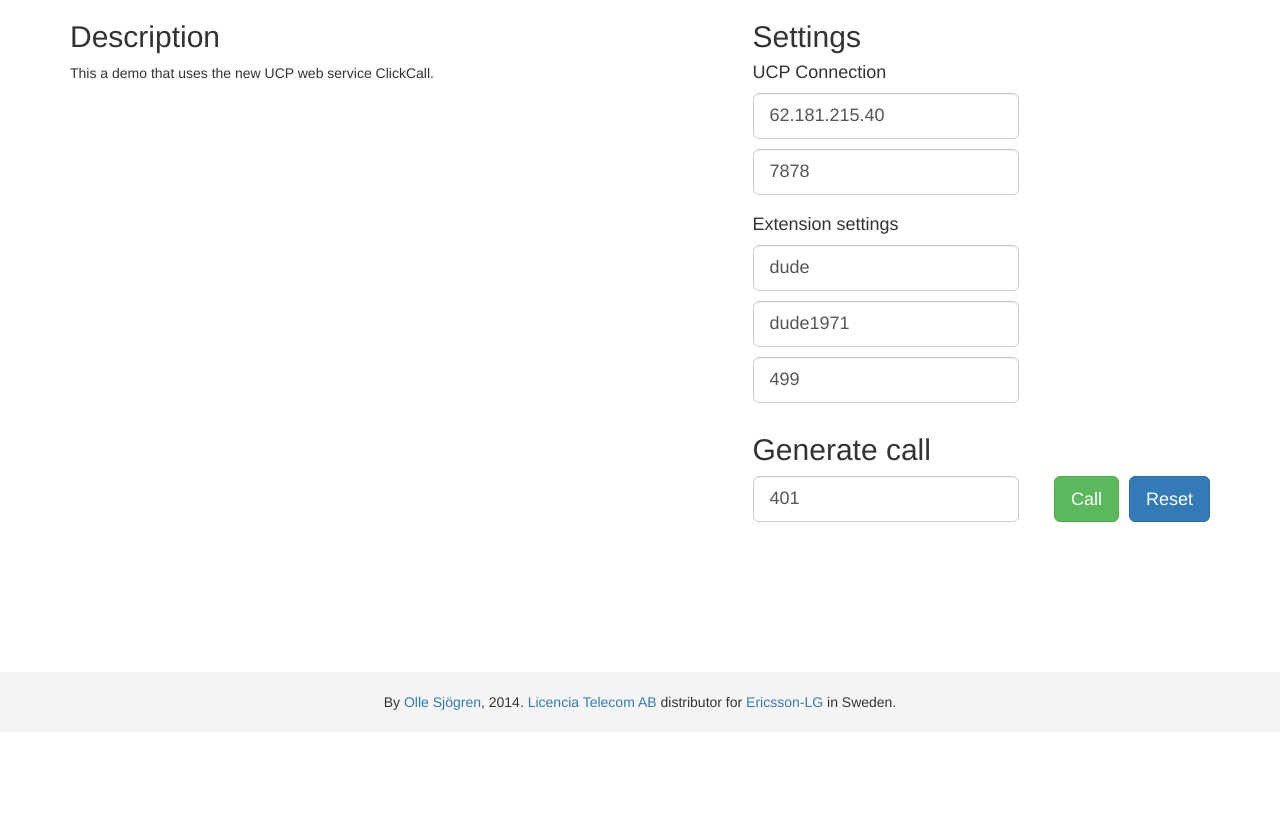
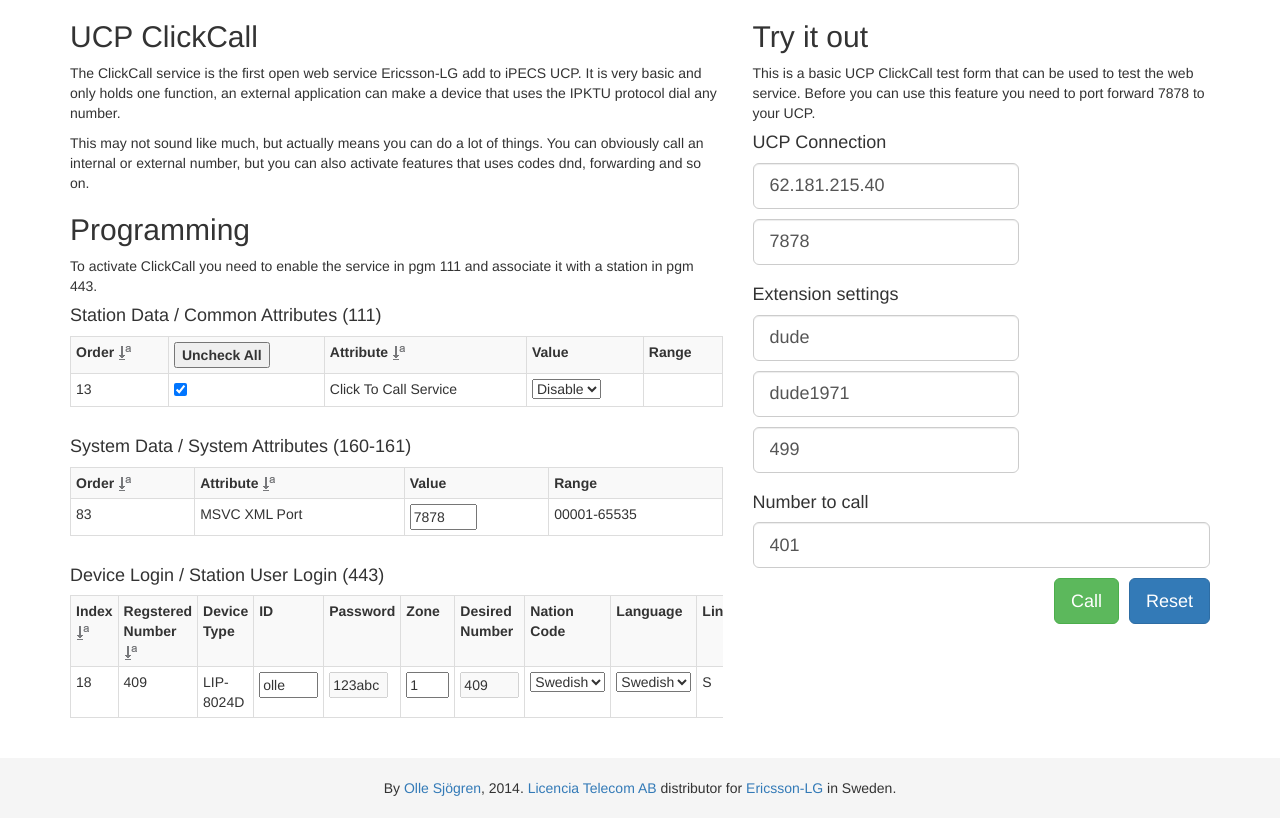
Before and after one commit to bonomali/ucp-clickcall-demo, a PHP site: page / in a window 1280 px wide. Shown: the part 68-886 px from the top of the page. Before the commit the page ends 778 px from the top, so only its background shows below. Run offline with PHP 8.4, Linux system fonts and the light colour scheme; some libraries are stand-ins or nearby versions.

Commit message:
Div test fixes

```diff
--- a/html/index.php
+++ b/html/index.php
@@ -49,17 +49,57 @@
       <!-- Description -->
       <div class="col-md-7">
 
-        <h2>Description</h2>
-        <p>This a demo that uses the new UCP web service ClickCall.</p>
+        <h2>UCP ClickCall</h2>
+        <p>The ClickCall service is the first open web service Ericsson-LG add to iPECS UCP. It is very basic and only holds one function, an external application can make a device that uses the IPKTU protocol dial any number.</p>
+        <p>This may not sound like much, but actually means you can do a lot of things. You can obviously call an internal or external number, but you can also activate features that uses codes dnd, forwarding and so on.</p>
+
+        <h2>Programming</h2>
+        <p>To activate ClickCall you need to enable the service in pgm 111 and associate it with a station in pgm 443.</p>
+
+
+<h4>Station Data / Common Attributes (111)</h4>
+<div class="scroller">
+<table class="table table-striped table-bordered table-hover table-condensed"><tbody>
+<tr bgcolor="#d9edf7" align="center" key="pgm111_mktbl"><th class="sort_num"> Order <img class="img_asce" src="licencia/sort_asce.png"><img style="display:none;" class="img_desc" src="licencia/sort_desc.png"></th><th> <input type="button" value="Uncheck All" class="btn_checkall" name="undefined"> </th><th class="sort_str"> Attribute <img class="img_asce" src="licencia/sort_asce.png"><img style="display:none;" class="img_desc" src="licencia/sort_desc.png"></th><th> Value </th><th> Range </th></tr>
+<tr key="pgm111_clickcall"><td> 13 </td><td> <input type="checkbox" value="undefined" class="chk_checkall" name="undefined" checked="checked"> </td><td> Click To Call Service </td><td> <select class="undefined" name="CLICKCALL"><option selected="" value="0">Disable</option><option value="1">Enable</option></select> </td><td>  </td></tr>
+</tbody></table>
+</div>
+
+<h4>System Data / System Attributes (160-161)</h4>
+<div class="scroller">
+<table class="table table-striped table-bordered table-hover table-condensed"><tbody>
+<tr bgcolor="#d9edf7" align="center" key="pgm160_mktbl"><th class="sort_num"> Order <img class="img_asce" src="licencia/sort_asce.png"><img style="display:none;" class="img_desc" src="licencia/sort_desc.png"></th><th class="sort_str"> Attribute <img class="img_asce" src="licencia/sort_asce.png"><img style="display:none;" class="img_desc" src="licencia/sort_desc.png"></th><th> Value </th><th> Range </th></tr>
+<tr key="pgm160_sys_msvcxmlport"><td> 83 </td><td> MSVC XML Port </td><td> <input type="text" value="7878" size="5" maxlength="5" name="SYS_MSVCXMLPORT" title="Check port numbers of Web Server, MobilePhone Presence Service, MSVC XML and the other services. Duplication is not allowed."> </td><td> 00001-65535 </td></tr>
+</tbody></table>
+</div>
+
+<h4>Device Login / Station User Login (443)</h4>
+<div class="scroller">
+<table class="table table-striped table-bordered table-hover table-condensed"><tbody>
+<tr bgcolor="#d9edf7" align="center" key="pgm443_login_list_tbl"><th class="sort_num"> Index <img class="img_asce" src="licencia/sort_asce.png"></th><th class="sort_stanum"> Regstered Number <img class="img_asce" src="licencia/sort_asce.png"></th><th> Device Type </th><th> ID </th><th> Password </th><th> Zone </th><th> Desired Number </th><th> Nation Code </th><th> Language </th><th> Linked </th><th> Version </th><th> Remark </th></tr>
+<tr><td> 18 </td><td>409</td><td>LIP-8024D </td>
+<td> <input type="text" value="olle" size="4" maxlength="12" name="LOGIN_ID_18"> </td>
+<td> <input type="text" value="123abc" size="4" maxlength="12"  disabled="disabled" name="LOGIN_PWD_18"> </td>
+<td> <input type="text" value="1" size="2" maxlength="2" name="LOGIN_ZONE_18"> </td>
+<td> <input type="text" value="409" size="4" maxlength="8"  disabled="disabled" name="LOGIN_LOGSTN_18"> </td>
+<td> <select class="undefined" name="LOGIN_LANGDP_18"><option selected="" value="4">Swedish</option></select> </td>
+<td> <select class="undefined" name="LOGIN_LANGDP_18"><option selected="" value="4">Swedish</option></select> </td>
+<td>S</td><td>..</td>
+<td><input type="text" value="ClickCall Test" size="12" maxlength="21" name="LOGIN_CMT_18"> </td></tr></tbody>
+</tbody></table>
+</div>
+
+
 
       </div> <!-- End col -->
 
 
       <div class="col-md-5">
 
-        <h2>Settings</h2>
+        <h2>Try it out</h2>
+        <p>This is a basic UCP ClickCall test form that can be used to test the web service. Before you can use this feature you need to port forward 7878 to your UCP.</p>
         <!-- Form -->
-        <form role="form" class="form-inline">
+        <form role="form" class="form-inline cc-form">
           <h4>UCP Connection</h4>
           <div class="form-group">
             <label for="ip" class="control-label sr-only">IP Address</label>
@@ -80,15 +120,17 @@
           </div>
           <div class="form-group">
             <label for="extension" class="control-label sr-only">Extension number</label>
-            <input type="number" class="form-control input-lg" id="extension" placeholder="Extension number" required>
+            <input type="text" class="form-control input-lg" id="extension" placeholder="Extension number" required>
           </div>
-          <h2>Generate call</h3>
+          <h4>Number to call</h4>
           <div class="form-group callto">
             <label for="callto" class="control-label sr-only">Call to</label>
-            <input type="number" class="form-control input-lg" id="callto" placeholder="Phone number" required>
+            <input type="text" class="form-control input-lg" id="callto" placeholder="Phone number" required>
           </div>
+          <div class="form-group buttons">
           <button type="reset" class="btn btn-primary btn-lg pull-right" id="reset">Reset</button>
           <button type="button" class="btn btn-success btn-lg ladda-button pull-right" data-style="expand-right" id="dopost"><span class="ladda-label">Call</span></button>
+          </div>
           <!-- Alert -->
           <div id="error-messages" class="alert" role="alert"></div>
         </form>
--- a/html/licencia/index.css
+++ b/html/licencia/index.css
@@ -8,7 +8,17 @@
 -------------------------------------------------- */
 .header { padding: 13px 0 10px; background-color: #f7f7f7; }
 .content { margin-bottom: 15px; }
+/*.cc-form { }*/
+
+.scroller { overflow: auto; }
+
 .form-inline .form-group { margin-bottom: 10px; }
+/*.form-inline #callto {  }
+.form-inline #buttons {}*/
+.form-inline .callto { display: block; width: 100%; }
+.form-inline #callto { display: block; width: 100%; }
+.form-inline .buttons { display: block; }
+
 .alert { overflow: hidden; }
 #status-label { display: inline-block; vertical-align: top; font-weight: normal; }
 #error-messages { clear: both; }
--- a/html/mini.php
+++ b/html/mini.php
@@ -9,7 +9,6 @@
   <title>Clickcall Web Service Demo</title>
   <style type="text/css">
     input { display: block; margin-bottom: 10px; width: 200px; }
-    .email span { display: none; }
   </style>
 </head>
 <body>
@@ -57,8 +56,3 @@
 <a target="_blank" href="http://www.ericssonlg.com/site/ericssonlg/menu/151.do" title="www.ericssonlg.com"> Ericsson-LG</a> in Sweden.</p>
 </body>
 </html>
-
-<!--
-http://jquery-howto.blogspot.se/2013/09/jquery-cross-domain-ajax-request.html
-http://www.the-art-of-web.com/html/html5-form-validation/
--->
```
Also changed, not shown: html/koder.txt (added, +12 -0 lines), html/licencia/help_icon.png (added), html/licencia/sort_asce.png (added), html/licencia/sort_desc.png (added), 1 other file.
